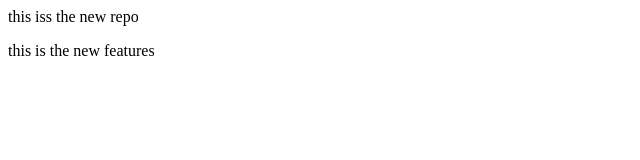
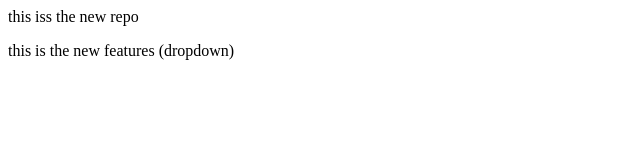
Before and after one commit to scary321/localrepo, a plain HTML site: page index.html in a window 1280 px wide. Shown: the full height of the page, 0-640 px from the left. Drawn offline with Linux system fonts and the light colour scheme.

Commit message:
add dropdown

```diff
--- a/index.html
+++ b/index.html
@@ -1,2 +1,2 @@
 <p>this iss the new repo</p>
-<p>this is the new features</p>
+<p>this is the new features (dropdown)</p>
```
